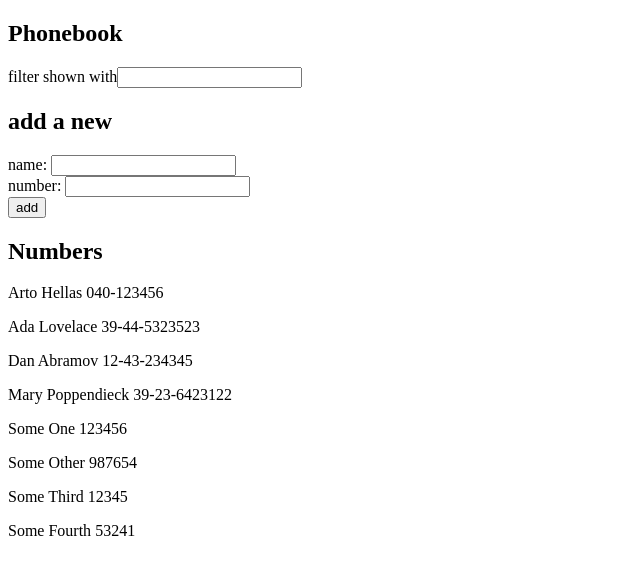
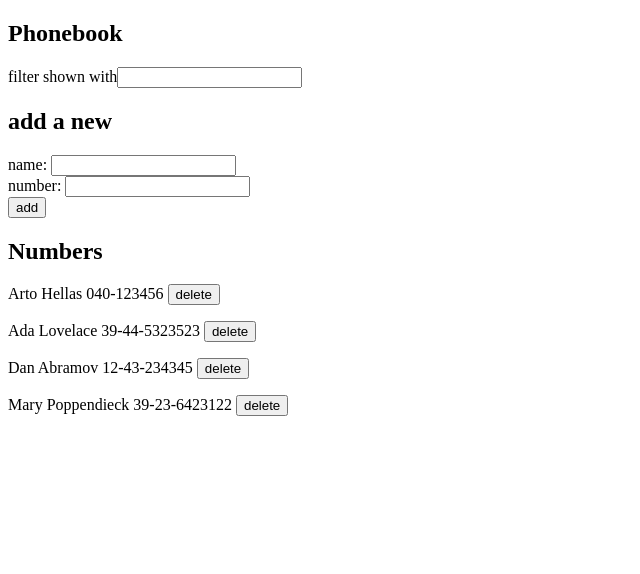
Before and after one commit to iftruethen/fullstack24, a React (Vite) app in the folder osa2/puhelinluettelo/: page / in a window 1280 px wide. Shown: the top 574 px of the page, without its empty margins (0-640 px from the left). Built offline with nearby package versions, Linux system fonts and the light colour scheme; data requests are answered from the project's data file.

Commit message:
tehtävä 2.14 tehty

```diff
--- a/osa2/puhelinluettelo/db.json
+++ b/osa2/puhelinluettelo/db.json
@@ -19,26 +19,6 @@
       "name": "Mary Poppendieck",
       "number": "39-23-6423122",
       "id": 4
-    },
-    {
-      "name": "Some One",
-      "number": "123456",
-      "id": 5
-    },
-    {
-      "name": "Some Other",
-      "number": "987654",
-      "id": 6
-    },
-    {
-      "name": "Some Third",
-      "number": "12345",
-      "id": 7
-    },
-    {
-      "name": "Some Fourth",
-      "number": "53241",
-      "id": 8
     }
   ]
 }
--- a/osa2/puhelinluettelo/src/App.jsx
+++ b/osa2/puhelinluettelo/src/App.jsx
@@ -38,6 +38,14 @@ const App = () => {
         .then(response => setPersons(response))
   },[])
 
+  const handlePersonRemove = (id) => {
+    const personToRemove = persons.find(person => person.id === id)
+    if (window.confirm(`Delete ${personToRemove.name}?`)) {
+      personService.removePerson(personToRemove)
+      setPersons(persons.filter(person => person.id !== id))
+    }
+  }
+
   return (
     <div>
       <h2>Phonebook</h2>
@@ -46,7 +54,7 @@ const App = () => {
       <PersonForm handleSubmit={handleSubmit} newName={newName} handleNameChange={handleNameChange}
       newNumber={newNumber} handleNumberChange={handleNumberChange} />
       <h2>Numbers</h2>
-      <Persons namesToShow={namesToShow} />
+      <Persons namesToShow={namesToShow} handlePersonRemove={handlePersonRemove} />
     </div>
   )
 
--- a/osa2/puhelinluettelo/src/components/Persons.jsx
+++ b/osa2/puhelinluettelo/src/components/Persons.jsx
@@ -1,8 +1,9 @@
 const Persons = (props) => {
   const namesToShow = props.namesToShow
+  const handlePersonRemove = props.handlePersonRemove
   return (
     <>
-      {namesToShow.map(person => <p key={person.name}>{person.name} {person.number}</p>)}
+      {namesToShow.map(person => <p key={person.id}>{person.name} {person.number} <button onClick={() => handlePersonRemove(person.id)}>delete</button></p>)}
     </>
   )
 }
--- a/osa2/puhelinluettelo/src/services/persons.js
+++ b/osa2/puhelinluettelo/src/services/persons.js
@@ -17,7 +17,14 @@ const postPerson = (person) => {
     )
 }
 
+const removePerson = (person) => {
+    const personToRemove = person
+    const vastaus = axios
+        .delete(`${baseUrl}/${personToRemove.id}`)
+}
+
 export default {
     fetchPersons: fetchPersons,
-    postPerson: postPerson
+    postPerson: postPerson,
+    removePerson: removePerson
 }
```
